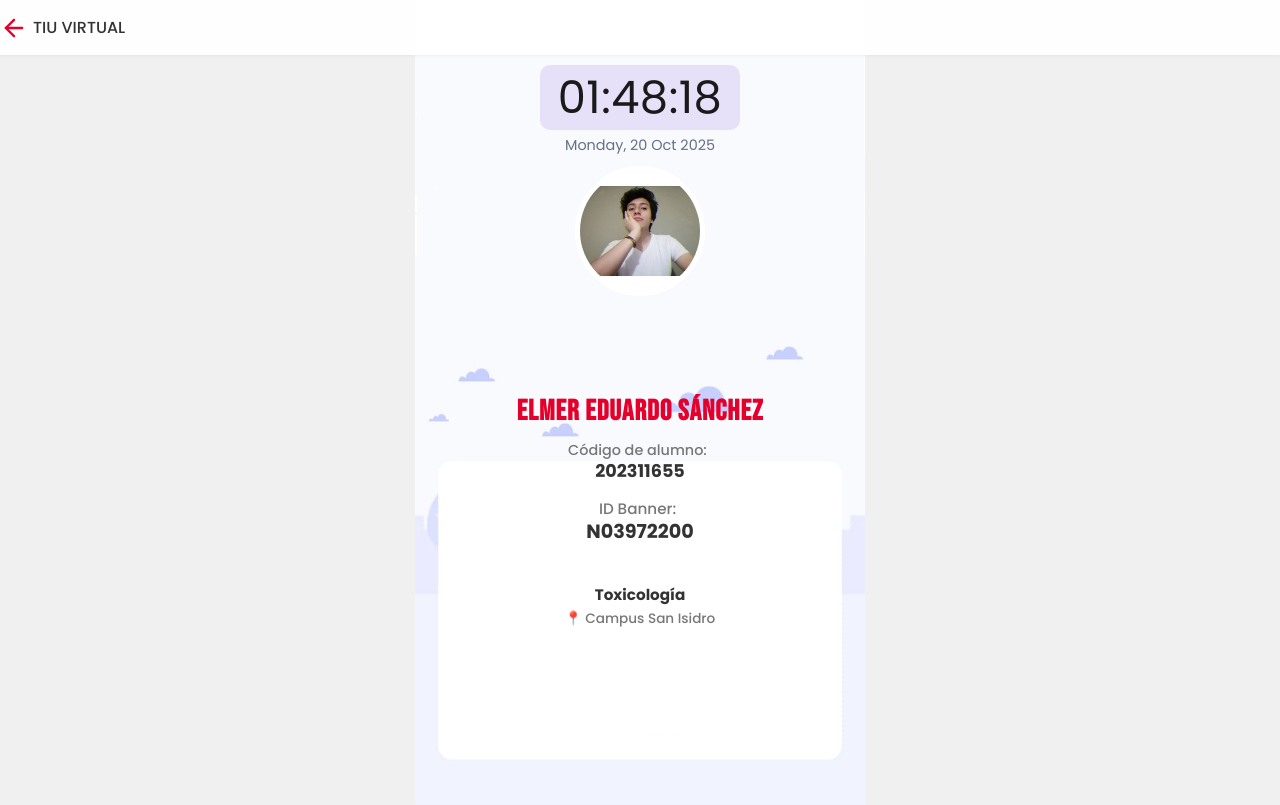
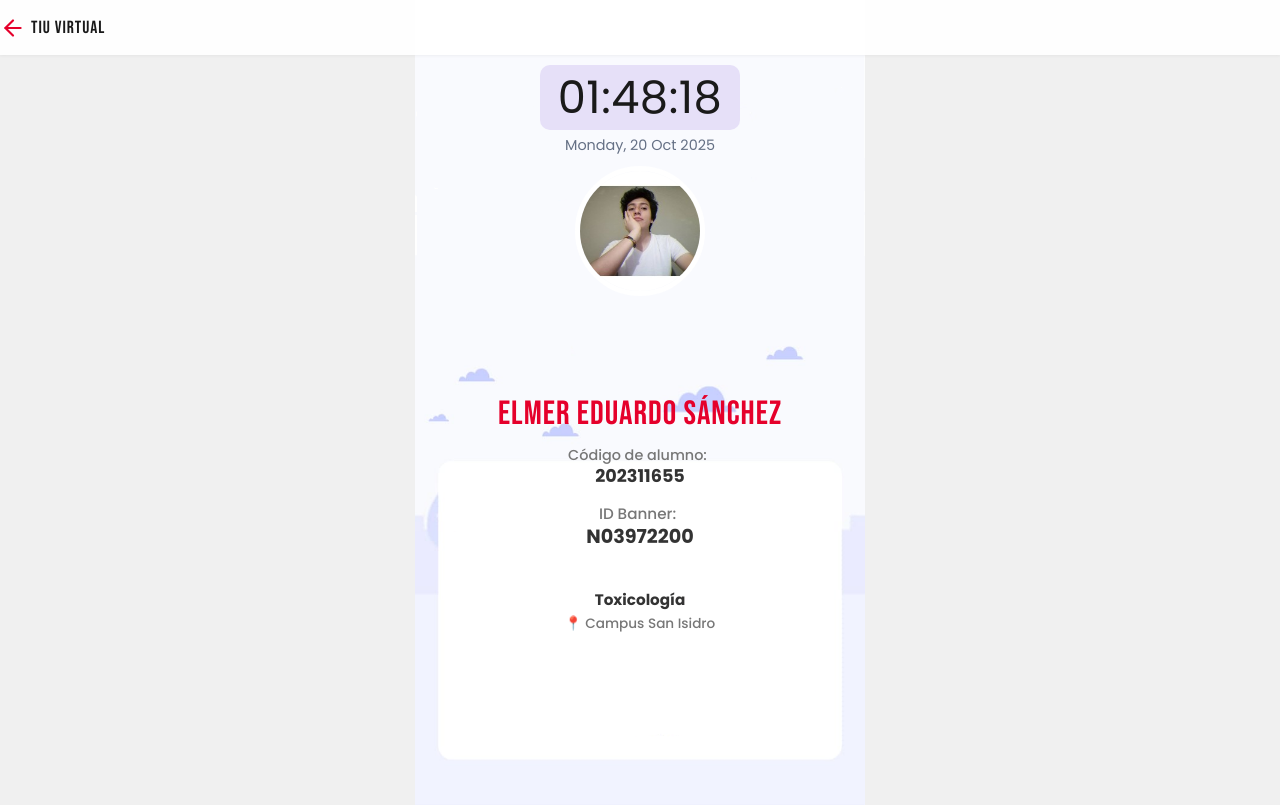
Before and after one commit to ArianaDelCarpio/mi-upc, a website: page index.html in a window 1280 px wide. Drawn offline with Linux system fonts and the light colour scheme.

Commit message:
Adjust header icon size and update header text styles for improved readability

```diff
--- a/index.html
+++ b/index.html
@@ -64,16 +64,20 @@ body {
 
 .header-icon {
   color: #e5002b; /* ¡CLAVE! Mantiene la flecha roja */
-  width: 28px;
-  height: 28px;
+  width: 26px;
+  height: 26px;
   /* Ajusta el margen si es necesario, pero debería verse bien */
+  stroke-width: 2;
 }
 
 .header-text {
-  font-size: 1rem;
-  font-weight: 500; /* Texto en negrita */
+  font-size: 1.1rem; /* Un poco más grande para el estilo Bebas Neue */
+  font-weight: 400; /* Bebas Neue es audaz por defecto, no necesita mucho peso */
   margin-left: 5px; /* Pequeña separación del icono */
-  color: #333; /* Texto casi negro */
+  color: #1a1a1a; /* Color casi negro para que resalte */
+  /* ¡CLAVE! Aplicar el tipo de letra del título Bebas Neue */
+  font-family: 'Bebas Neue', sans-serif;
+  letter-spacing: 1px;
 }
 
 /* 3. El Reloj Digital (Recuadro Violeta) */
@@ -153,8 +157,8 @@ body {
 
 /* Nombre (El más grande, rojo) */
 #nombre {
-    font-size: 1.8rem;
-    font-weight: 700;
+    font-size: 2.1rem;
+    font-weight: 400;
     color: #e5002b;
     margin-bottom: 12px; /* Reducido */
     line-height: 1.1;
```
